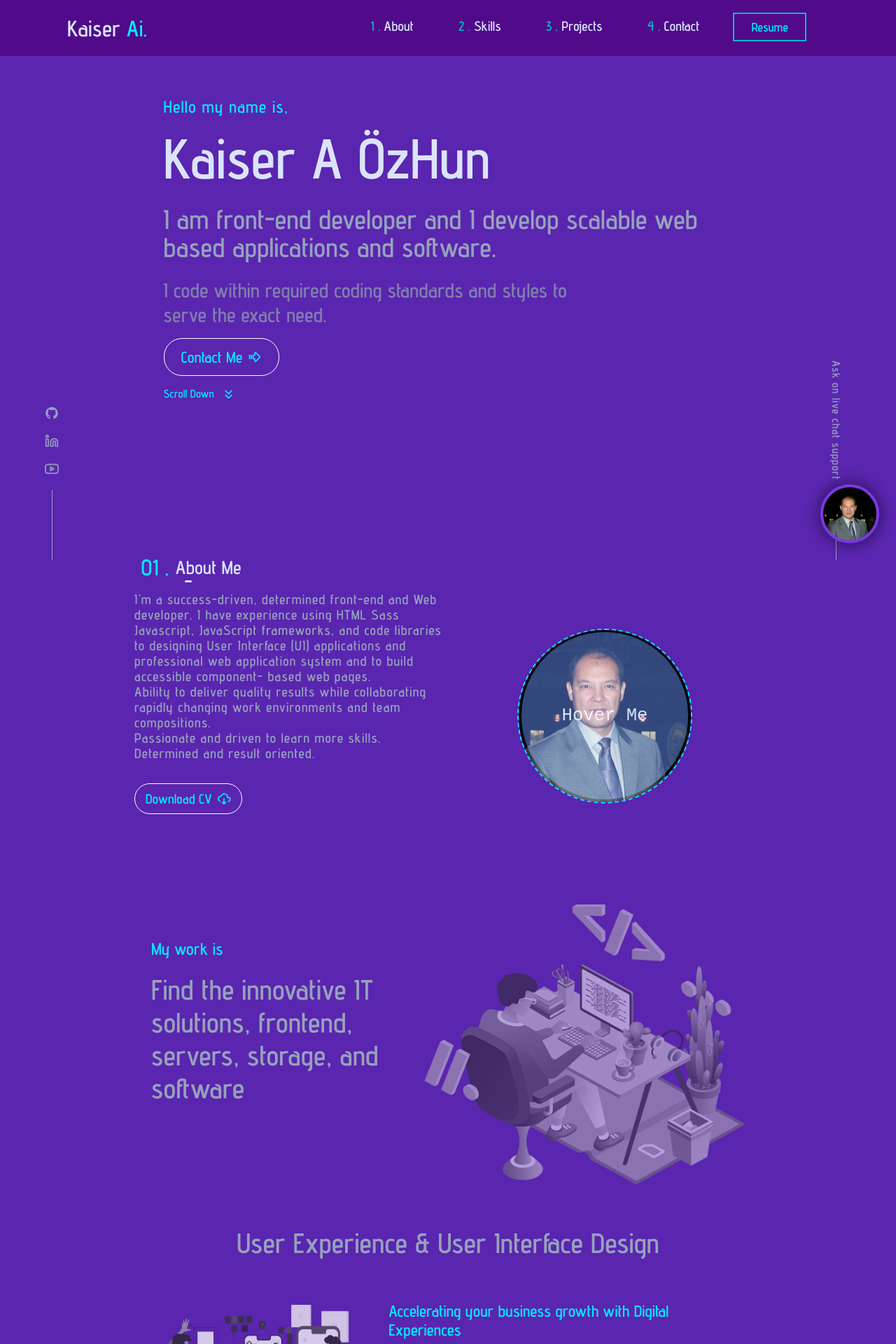
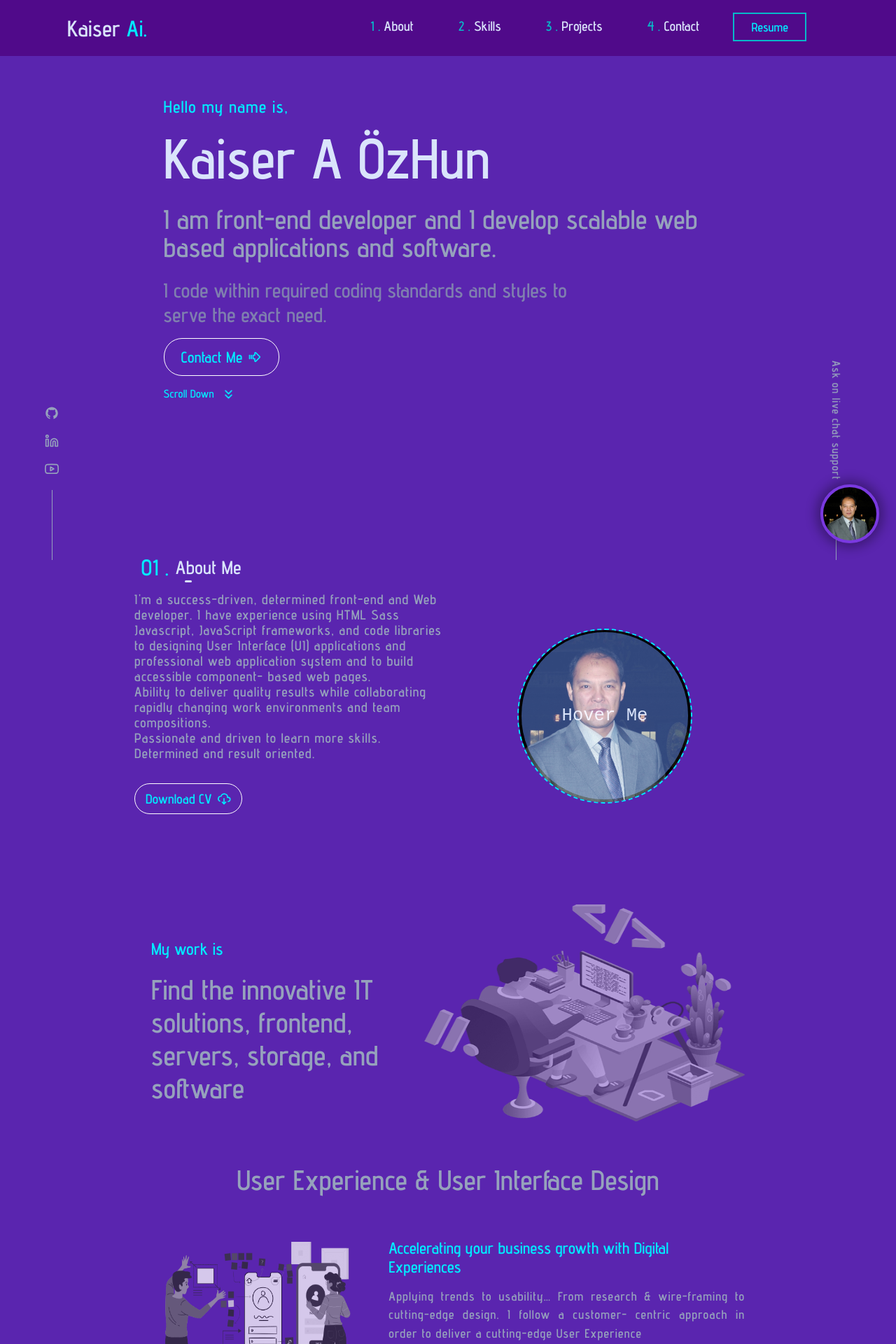
Before and after one commit to Kaiser69/react-kaiser-resume, a React (Create React App) app: page / in a window 1280 px wide. Shown: the top 1920 px of the page at 70% size. Built offline with nearby package versions, Linux system fonts and the light colour scheme.

Commit message:
Update pitch.css

```diff
--- a/src/Components/Pitch/pitch.css
+++ b/src/Components/Pitch/pitch.css
@@ -75,7 +75,7 @@
 
 
     #development-img img {
-        height:280px;
+        height:310px;
         width: 90%;
     }
 
@@ -91,7 +91,7 @@
         width: 60%;
     }
     #development-img img {
-        height: 400px;
+        height: 310px;
     }
 }
 
@@ -146,7 +146,7 @@
     }
 
     #development-img img {
-        height: 290px;
+        height: 270px;
     }
 
     #intro-info {
@@ -400,7 +400,7 @@
     }
 
     #delivery img {
-        height: 240px;
+        height: 230px;
     }
 }
 
@@ -466,7 +466,7 @@
     }
 
     #delivery img {
-        height: 260px;
+        height: 300px;
     }
 
     #delivery h2 {
```
